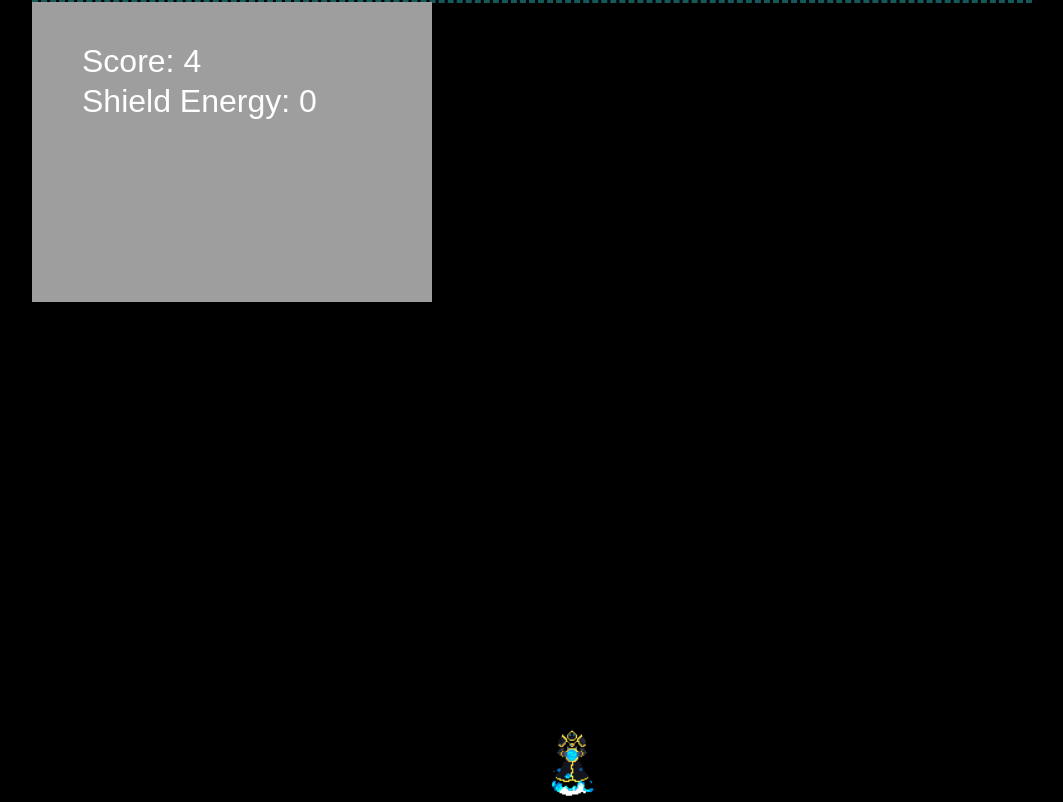
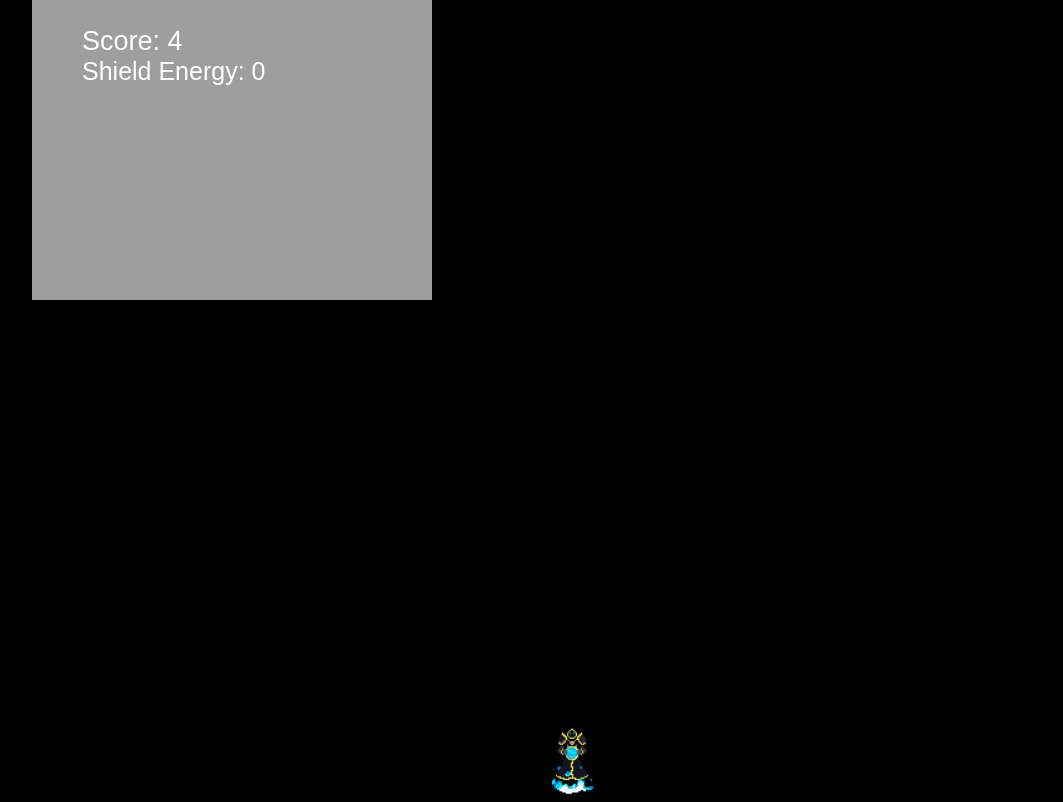
Before and after one commit to toxicmassk/Guardian-of-Dimensions-2D-Game, a plain HTML site: page index.html in a window 1280 px wide. Both pictures are taken after a click on the button "Star Game". Shown: the whole page, without its empty margins (108-1171 px from the left). Drawn offline with Linux system fonts and the light colour scheme.

Commit message:
last update

```diff
--- a/energy.js
+++ b/energy.js
@@ -26,17 +26,6 @@ energy3PurpleImage.src = "energy3purple.png";
 const energy3yellowImage = new Image();
 energy3yellowImage.src = "energy3yellow.png";
 
-// energy Sounds //
-
-const energy1Sound = new Audio("energyball1.mp3");
-energy1Sound.volume = 0.5;
-
-const energy2Sound = new Audio("energyball2.mp3");
-energy2Sound.volume = 0.5;
-
-const energy3Sound = new Audio("energyball3.mp3");
-energy3Sound.volume = 0.5;
-
 const energyImageList = [
   energy1GreenImage,
   energy1PurpleImage,
@@ -49,6 +38,23 @@ const energyImageList = [
   energy3yellowImage,
 ];
 
+// energy Sounds //
+
+const energy1Sound = new Audio("energyball1.mp3");
+energy1Sound.volume = 0.5;
+
+const energy2Sound = new Audio("energyball2.mp3");
+energy2Sound.volume = 0.5;
+
+const energy3Sound = new Audio("energyball3.mp3");
+energy3Sound.volume = 0.5;
+
+const energySoundList = [
+  energy1Sound,
+  energy2Sound,
+  energy3Sound
+];
+
 class Energy {
   constructor(game) {
     this.game = game;
@@ -56,7 +62,7 @@ class Energy {
     this.y = -160;
     this.width = 160;
     this.height = 160;
-    this.speed = Math.random() + 0.5 + this.game.frame / 2000;
+    this.speed = Math.random() + 0.7 + this.game.frame / 1000;
     this.image =
     energyImageList[Math.floor(energyImageList.length * Math.random())];
   }
--- a/game.js
+++ b/game.js
@@ -3,7 +3,7 @@ const backgroundMusic = new Audio("Background_new.mp3");
 backgroundMusic.volume = 0.5;
 
 const shieldSound = new Audio("Shield.mp3");
-shieldSound.volume = 0.5;
+shieldSound.volume = 0.7;
 
 const winningScreenSound = new Audio("WinningScreen.mp3");
 winningScreenSound.volume = 0.2;
@@ -154,15 +154,15 @@ class Game {
   }
 
   drawScore() {
-    this.context.font = "32px Arial, Helvetica, sans-serif";
+    this.context.font = "27px Arial, Helvetica, sans-serif";
     this.context.fillStyle = "white";
-    this.context.fillText("Score: " + this.score, 50, 70);
+    this.context.fillText("Score: " + this.score, 50, 50);
   }
 
   drawShieldEnergy() {
-    this.context.font = "32px Arial, Helvetica, sans-serif";
+    this.context.font = "25px Arial, Helvetica, sans-serif";
     this.context.fillStyle = "white";
-    this.context.fillText("Shield Energy: " + this.shieldEnergy, 50, 110);
+    this.context.fillText("Shield Energy: " + this.shieldEnergy, 50, 80);
   }
 
   draw() {
--- a/obstacle.js
+++ b/obstacle.js
@@ -9,6 +9,8 @@ const obstacleImageList = [
   obstacleImageLight
 ];
 
+const obstacleSound = new Audio("obstacle.mp3");
+
 class Obstacle {
   constructor(game) {
     this.game = game;
@@ -16,7 +18,7 @@ class Obstacle {
     this.y = -70;
     this.width = 70;
     this.height = 70;
-    this.speed = Math.random() + 0.5 + this.game.frame / 2000;
+    this.speed = Math.random() + 0.7 + this.game.frame / 1000;
     this.image =
     obstacleImageList[Math.floor(obstacleImageList.length * Math.random())];
   }
@@ -48,6 +50,7 @@ class Obstacle {
     if (isIntersectingWithPlayer) {
       if (this.game.player.shielded === false) {
         this.game.score -= 2;
+        obstacleSound.play();
       }
 
       this.disappear();
@@ -60,7 +63,7 @@ class Obstacle {
 
   draw() {
     this.game.context.drawImage(
-      obstacleImage,
+      this.image,
       128 * (Math.floor(this.game.frame / 14) % 8),
       0,
       128,
--- a/style.css
+++ b/style.css
@@ -63,7 +63,6 @@ body {
   align-items: center;
   background-size: cover;
   border: 20px;
-  border-top: dashed rgb(20, 90, 90);
 }
 #instruction {
   color: rgb(245, 245, 245);
```
Also changed, not shown: 1 other file.
